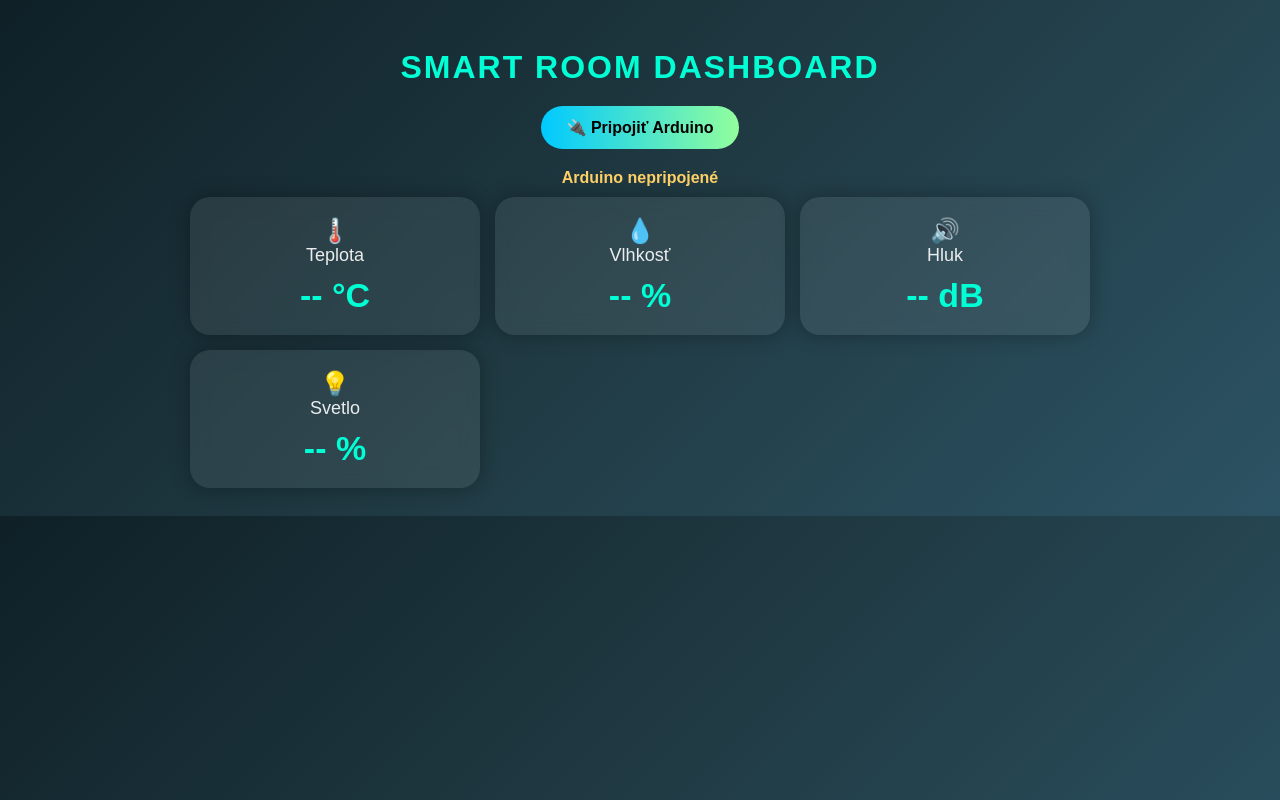
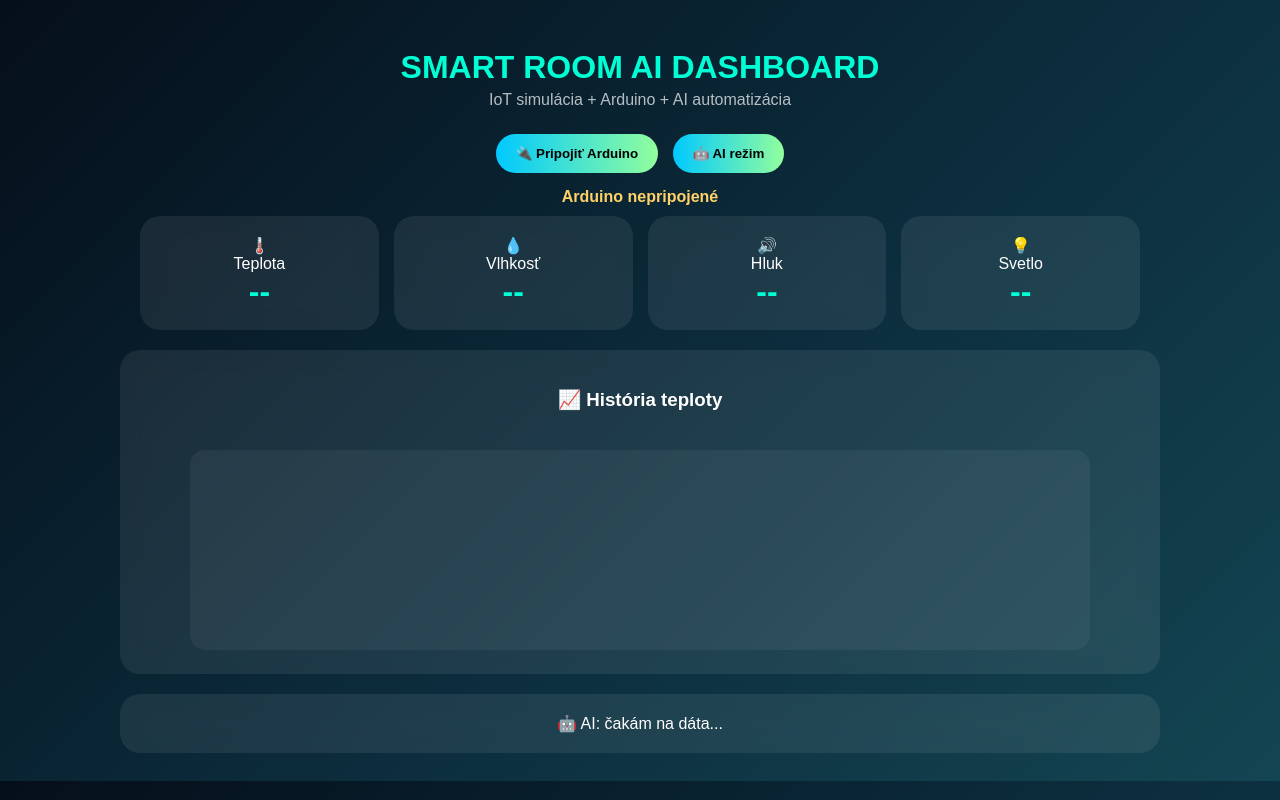
Before and after one commit to martis77/smart-room-assistant, a plain HTML site: page index.html in a window 1280 px wide. Drawn offline with Linux system fonts and the light colour scheme.

Commit message:
Update index.html

```diff
--- a/index.html
+++ b/index.html
@@ -3,12 +3,12 @@
 <head>
   <meta charset="UTF-8">
   <meta name="viewport" content="width=device-width, initial-scale=1.0">
-  <title>Smart Room Dashboard</title>
+  <title>Smart Room AI Dashboard</title>
 
   <style>
     body {
       font-family: Arial, sans-serif;
-      background: linear-gradient(135deg, #0f2027, #203a43, #2c5364);
+      background: linear-gradient(135deg, #050f1a, #0b2a3a, #144552);
       color: white;
       text-align: center;
       padding: 20px;
@@ -16,25 +16,26 @@
 
     h1 {
       color: #00ffd5;
-      letter-spacing: 2px;
+      margin-bottom: 5px;
+    }
+
+    .sub {
+      opacity: 0.7;
       margin-bottom: 20px;
     }
 
     button {
       background: linear-gradient(90deg, #00c9ff, #92fe9d);
       border: none;
-      padding: 12px 25px;
-      color: black;
+      padding: 12px 20px;
       border-radius: 30px;
-      font-size: 16px;
+      font-weight: bold;
       cursor: pointer;
-      font-weight: bold;
-      transition: 0.3s;
-      margin-bottom: 10px;
+      margin: 5px;
     }
 
     button:hover {
-      transform: scale(1.1);
+      transform: scale(1.05);
     }
 
     #status {
@@ -43,20 +44,19 @@
       font-weight: bold;
     }
 
-    .container {
+    .grid {
       display: grid;
-      grid-template-columns: repeat(auto-fit, minmax(220px, 1fr));
+      grid-template-columns: repeat(auto-fit, minmax(200px, 1fr));
       gap: 15px;
-      max-width: 900px;
+      max-width: 1000px;
       margin: auto;
     }
 
     .card {
-      background: rgba(255, 255, 255, 0.08);
+      background: rgba(255,255,255,0.08);
       backdrop-filter: blur(10px);
       padding: 20px;
       border-radius: 20px;
-      box-shadow: 0 0 20px rgba(0,0,0,0.3);
       transition: 0.3s;
     }
 
@@ -64,67 +64,64 @@
       transform: scale(1.05);
     }
 
-    .title {
-      font-size: 18px;
-      margin-bottom: 10px;
-      opacity: 0.9;
+    .value {
+      font-size: 32px;
+      color: #00ffd5;
+      font-weight: bold;
     }
 
-    .value {
-      font-size: 34px;
+    .alert {
+      color: #ff4d4d;
       font-weight: bold;
-      color: #00ffd5;
     }
 
-    .emoji {
-      font-size: 24px;
+    canvas {
+      background: rgba(255,255,255,0.05);
+      border-radius: 15px;
+      margin-top: 20px;
     }
   </style>
 </head>
-
 <body>
 
-  <h1>SMART ROOM DASHBOARD</h1>
+  <h1>SMART ROOM AI DASHBOARD</h1>
+  <div class="sub">IoT simulácia + Arduino + AI automatizácia</div>
 
   <button onclick="connectArduino()">🔌 Pripojiť Arduino</button>
+  <button onclick="toggleAI()">🤖 AI režim</button>
+
   <div id="status">Arduino nepripojené</div>
 
-  <div class="container">
-
-    <div class="card">
-      <div class="emoji">🌡️</div>
-      <div class="title">Teplota</div>
-      <div class="value" id="temp">-- °C</div>
+  <div class="grid">
+    <div class="card">🌡️<br>Teplota<br><div class="value" id="temp">--</div></div>
+    <div class="card">💧<br>Vlhkosť<br><div class="value" id="hum">--</div></div>
+    <div class="card">🔊<br>Hluk<br><div class="value" id="noise">--</div></div>
+    <div class="card">💡<br>Svetlo<br><div class="value" id="light">--</div></div>
   </div>
 
-    <div class="card">
-      <div class="emoji">💧</div>
-      <div class="title">Vlhkosť</div>
-      <div class="value" id="humidity">-- %</div>
+  <div class="card" style="max-width:1000px;margin:20px auto;">
+    <h3>📈 História teploty</h3>
+    <canvas id="chart" width="900" height="200"></canvas>
   </div>
 
-    <div class="card">
-      <div class="emoji">🔊</div>
-      <div class="title">Hluk</div>
-      <div class="value" id="noise">-- dB</div>
-    </div>
-
-    <div class="card">
-      <div class="emoji">💡</div>
-      <div class="title">Svetlo</div>
-      <div class="value" id="light">-- %</div>
-    </div>
-
+  <div class="card" id="aiBox" style="max-width:1000px;margin:auto;">
+    🤖 AI: čakám na dáta...
   </div>
 
 <script>
+let ai = false;
+let tempHistory = [];
+
+function toggleAI() {
+  ai = !ai;
+  document.getElementById("aiBox").innerText = ai ? "🤖 AI zapnuté" : "🤖 AI vypnuté";
+}
+
 async function connectArduino() {
   try {
     const port = await navigator.serial.requestPort();
     await port.open({ baudRate: 9600 });
-
-        document.getElementById("status").innerText =
-          "🟢 Arduino pripojené";
+    document.getElementById("status").innerText = "🟢 Arduino pripojené";
 
     const decoder = new TextDecoderStream();
     port.readable.pipeTo(decoder.writable);
@@ -136,38 +133,52 @@
       if (value) parseData(value);
     }
 
-      } catch (err) {
-        document.getElementById("status").innerText =
-          "❌ Chyba pripojenia";
+  } catch (e) {
+    document.getElementById("status").innerText = "❌ chyba pripojenia";
   }
 }
 
 function parseData(data) {
-      const lines = data.split("\n");
-
-      lines.forEach(line => {
+  data.split("\n").forEach(line => {
     line = line.trim();
 
     if (line.startsWith("TEMP:")) {
-          document.getElementById("temp").innerText =
-            line.replace("TEMP:", "") + " °C";
+      let t = Number(line.replace("TEMP:", ""));
+      document.getElementById("temp").innerText = t;
+
+      tempHistory.push(t);
+      if (tempHistory.length > 20) tempHistory.shift();
+
+      drawChart();
+
+      if (ai && t > 28) {
+        document.getElementById("aiBox").innerHTML = "🔥 AI: zapínam chladenie";
+      }
     }
 
-        if (line.startsWith("HUM:")) {
-          document.getElementById("humidity").innerText =
-            line.replace("HUM:", "") + " %";
+    if (line.startsWith("HUM:")) document.getElementById("hum").innerText = line.replace("HUM:", "");
+    if (line.startsWith("NOISE:")) document.getElementById("noise").innerText = line.replace("NOISE:", "");
+    if (line.startsWith("LIGHT:")) document.getElementById("light").innerText = line.replace("LIGHT:", "");
+  });
 }
 
-        if (line.startsWith("NOISE:")) {
-          document.getElementById("noise").innerText =
-            line.replace("NOISE:", "") + " dB";
-        }
+function drawChart() {
+  const c = document.getElementById("chart");
+  const ctx = c.getContext("2d");
 
-        if (line.startsWith("LIGHT:")) {
-          document.getElementById("light").innerText =
-            line.replace("LIGHT:", "") + " %";
-        }
+  ctx.clearRect(0,0,c.width,c.height);
+
+  ctx.beginPath();
+  ctx.strokeStyle = "#00ffd5";
+
+  tempHistory.forEach((v,i) => {
+    let x = i * 40;
+    let y = 200 - v * 5;
+    if (i === 0) ctx.moveTo(x,y);
+    else ctx.lineTo(x,y);
   });
+
+  ctx.stroke();
 }
 </script>
 
```
Lines whose indentation alone changed are shown as unchanged.
